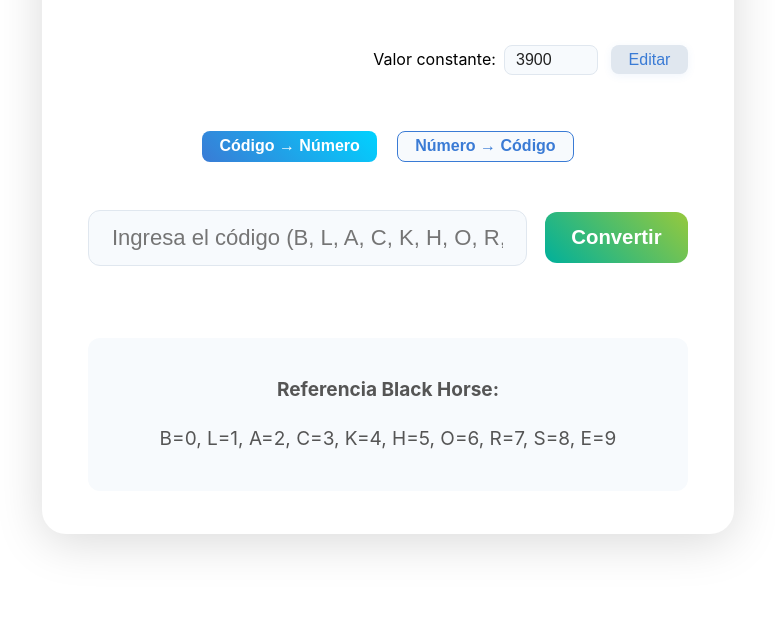
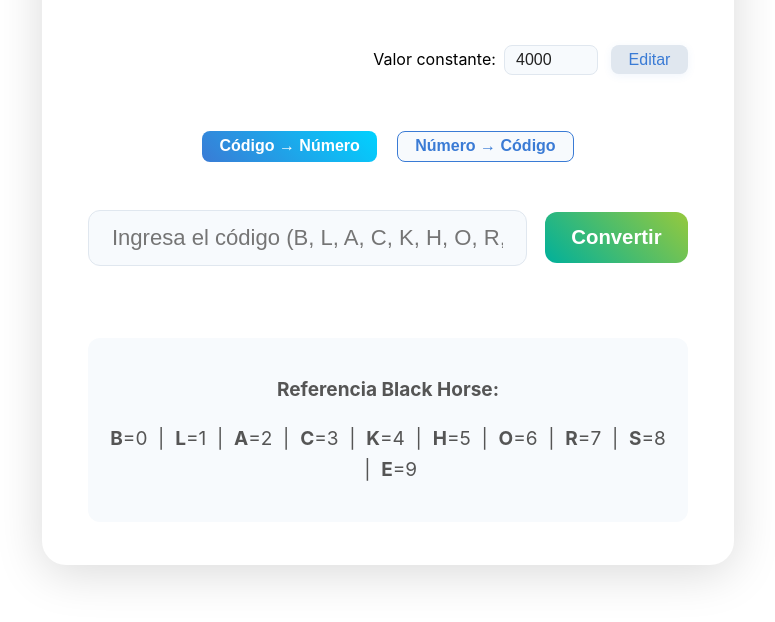
Before and after one commit to dimi7707/portfolio-2025-version, an Astro site: page /blackhorse in a window 1280 px wide. Shown: the part 170-792 px from the top of the page, without its empty margins (252-1027 px from the left). Built offline with nearby package versions, Linux system fonts and the light colour scheme; Astro itself is replaced by a stand-in of ours.

Commit message:
fix: adjust value of defauult rate for black horse

```diff
--- a/src/components/BlackHorseConverter/BlackHorseConverter.tsx
+++ b/src/components/BlackHorseConverter/BlackHorseConverter.tsx
@@ -15,7 +15,7 @@ const LETTER_TO_NUMBER: Record<string, number> = {
 };
 const NUMBER_TO_LETTER = ["B", "L", "A", "C", "K", "H", "O", "R", "S", "E"];
 
-const DEFAULT_RATE = 3900;
+const DEFAULT_RATE = 4000;
 
 const BlackHorseConverter = () => {
   const [mode, setMode] = useState<"code-to-number" | "number-to-code">(
@@ -227,7 +227,12 @@ const BlackHorseConverter = () => {
         <p>
           <b>Referencia Black Horse:</b>
         </p>
-        <p>B=0, L=1, A=2, C=3, K=4, H=5, O=6, R=7, S=8, E=9</p>
+        <p>
+          <b>B</b>=0 &nbsp;|&nbsp; <b>L</b>=1 &nbsp;|&nbsp; <b>A</b>=2
+          &nbsp;|&nbsp; <b>C</b>=3 &nbsp;|&nbsp; <b>K</b>=4 &nbsp;|&nbsp;{" "}
+          <b>H</b>=5 &nbsp;|&nbsp; <b>O</b>=6 &nbsp;|&nbsp; <b>R</b>=7
+          &nbsp;|&nbsp; <b>S</b>=8 &nbsp;|&nbsp; <b>E</b>=9
+        </p>
       </div>
     </div>
   );
```
